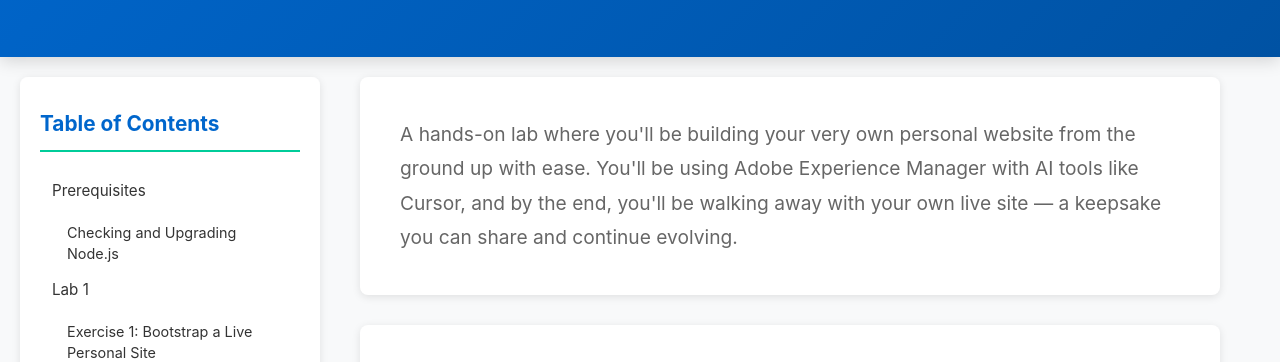
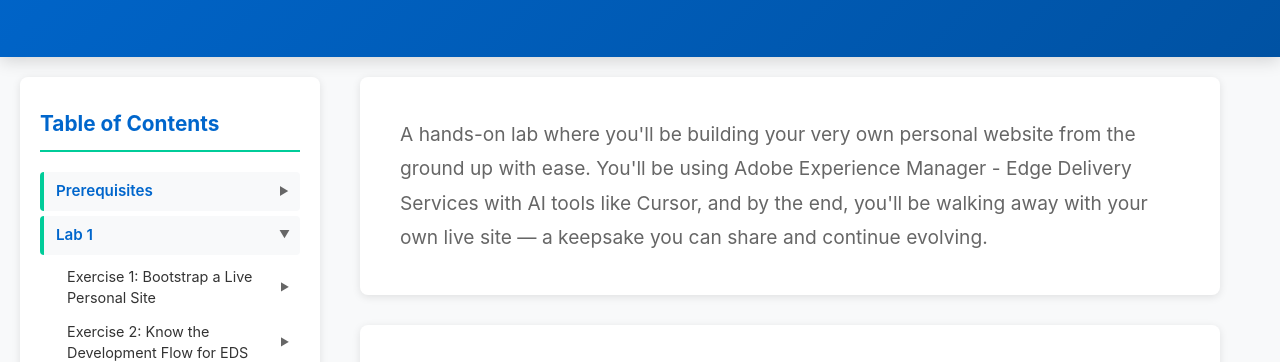
Before and after one commit to meejain/zeroto100, a website: page docs/index.html in a window 1280 px wide. Shown: the part 168-530 px from the top of the page. Drawn offline with Linux system fonts and the light colour scheme.

Commit message:
Add collapsible accordion functionality to left navigation

```diff
--- a/docs/index.html
+++ b/docs/index.html
@@ -61,7 +61,7 @@
 
         <main class="main-content">
             <section id="intro" class="section">
-                <p class="intro-text">A hands-on lab where you'll be building your very own personal website from the ground up with ease. You'll be using Adobe Experience Manager with AI tools like Cursor, and by the end, you'll be walking away with your own live site — a keepsake you can share and continue evolving.</p>
+                <p class="intro-text">A hands-on lab where you'll be building your very own personal website from the ground up with ease. You'll be using Adobe Experience Manager - Edge Delivery Services with AI tools like Cursor, and by the end, you'll be walking away with your own live site — a keepsake you can share and continue evolving.</p>
             </section>
 
             <section id="prerequisites" class="section">
@@ -626,29 +626,42 @@ failed to run git: exit status 128</code></pre>
         </main>
     </div>
 
-    <footer class="page-footer">
-        <div class="container">
-            <p>Built with Adobe Experience Manager Edge Delivery Services</p>
-            <p><a href="https://github.com/meejain/zeroto100" target="_blank">View on GitHub</a></p>
-        </div>
-    </footer>
+    <script>
+        // Accordion functionality for navigation
+        document.querySelectorAll('.table-of-contents li > a').forEach(link => {
+            link.addEventListener('click', function (e) {
+                const parentLi = this.parentElement;
+                const subList = parentLi.querySelector('ul');
 
-    <script>
+                if (subList) {
+                    e.preventDefault();
+                    parentLi.classList.toggle('expanded');
+                    subList.classList.toggle('show');
+                }
+            });
+        });
+
         // Smooth scrolling for anchor links
-        document.querySelectorAll('a[href^="#"]').forEach(anchor => {
+        document.querySelectorAll('.table-of-contents a[href^="#"]').forEach(anchor => {
+            const parentLi = anchor.parentElement;
+            const hasSubList = parentLi.querySelector('ul');
+
+            // Only add smooth scroll if it's not a parent item (or doesn't have submenu)
+            if (!hasSubList || !anchor.classList.contains('top-level')) {
                 anchor.addEventListener('click', function (e) {
-                e.preventDefault();
                     const target = document.querySelector(this.getAttribute('href'));
                     if (target) {
+                        e.preventDefault();
                         target.scrollIntoView({
                             behavior: 'smooth',
                             block: 'start'
                         });
                     }
                 });
+            }
         });
 
-        // Highlight current section in navigation
+        // Highlight current section in navigation and auto-expand
         const sections = document.querySelectorAll('.section');
         const navLinks = document.querySelectorAll('.table-of-contents a');
 
@@ -666,6 +679,16 @@ failed to run git: exit status 128</code></pre>
                 link.classList.remove('active');
                 if (link.getAttribute('href') === '#' + current) {
                     link.classList.add('active');
+
+                    // Auto-expand parent items
+                    const parentLi = link.closest('li').parentElement.closest('li');
+                    if (parentLi) {
+                        parentLi.classList.add('expanded');
+                        const subList = parentLi.querySelector('ul');
+                        if (subList) {
+                            subList.classList.add('show');
+                        }
+                    }
                 }
             });
         });
--- a/docs/styles.css
+++ b/docs/styles.css
@@ -124,9 +124,39 @@ body {
     font-weight: 600;
 }
 
+/* Accordion functionality */
+.table-of-contents li > a {
+    position: relative;
+    padding-right: 30px; /* Space for dropdown arrow */
+}
+
+.table-of-contents li > a::after {
+    content: '▼'; /* Dropdown arrow */
+    position: absolute;
+    right: 10px;
+    top: 50%;
+    transform: translateY(-50%) rotate(-90deg);
+    transition: transform 0.3s ease;
+    font-size: 0.7em;
+    color: var(--text-light);
+}
+
+.table-of-contents li.expanded > a::after {
+    transform: translateY(-50%) rotate(0deg);
+}
+
 .table-of-contents ul ul {
+    display: none; /* Hide sub-items by default */
     margin-left: 15px;
     margin-top: 5px;
+    overflow: hidden;
+    transition: max-height 0.3s ease-out;
+    max-height: 0;
+}
+
+.table-of-contents ul ul.show {
+    display: block; /* Show sub-items when expanded */
+    max-height: 1000px; /* Arbitrary large value for smooth transition */
 }
 
 .table-of-contents ul ul a {
@@ -142,6 +172,26 @@ body {
     font-size: 0.85rem;
     padding: 5px 10px;
     color: var(--text-light);
+}
+
+.table-of-contents > ul > li > a {
+    font-weight: 600;
+    color: var(--primary-color);
+    background-color: var(--bg-light);
+    border-left: 4px solid var(--secondary-color); /* Highlight main headings */
+    margin-bottom: 5px;
+}
+
+.table-of-contents > ul > li > a:hover {
+    background-color: var(--primary-color);
+    color: white;
+    border-left-color: var(--primary-dark);
+}
+
+.table-of-contents > ul > li > a.active {
+    background-color: var(--primary-color);
+    color: white;
+    border-left-color: var(--primary-dark);
 }
 
 /* Custom scrollbar for table of contents */
```
Lines whose indentation alone changed are shown as unchanged.
